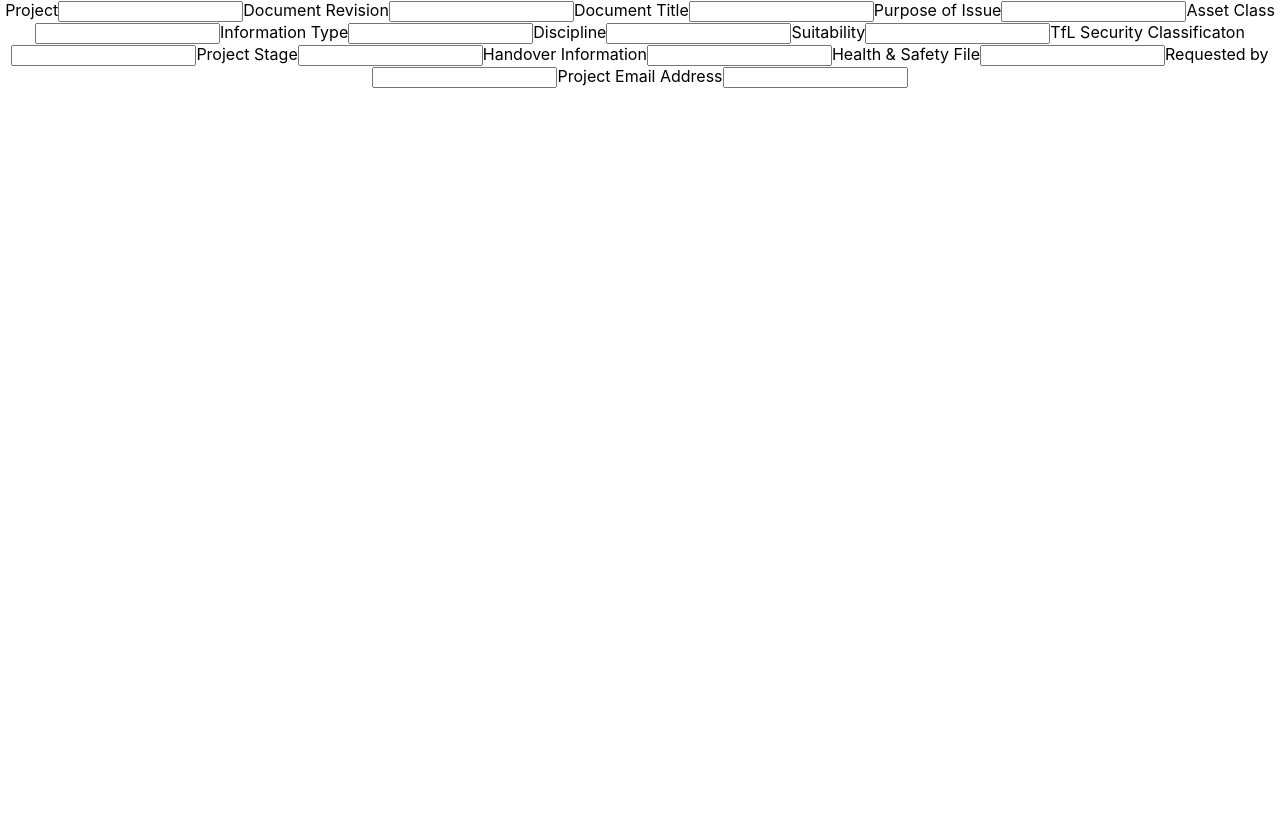
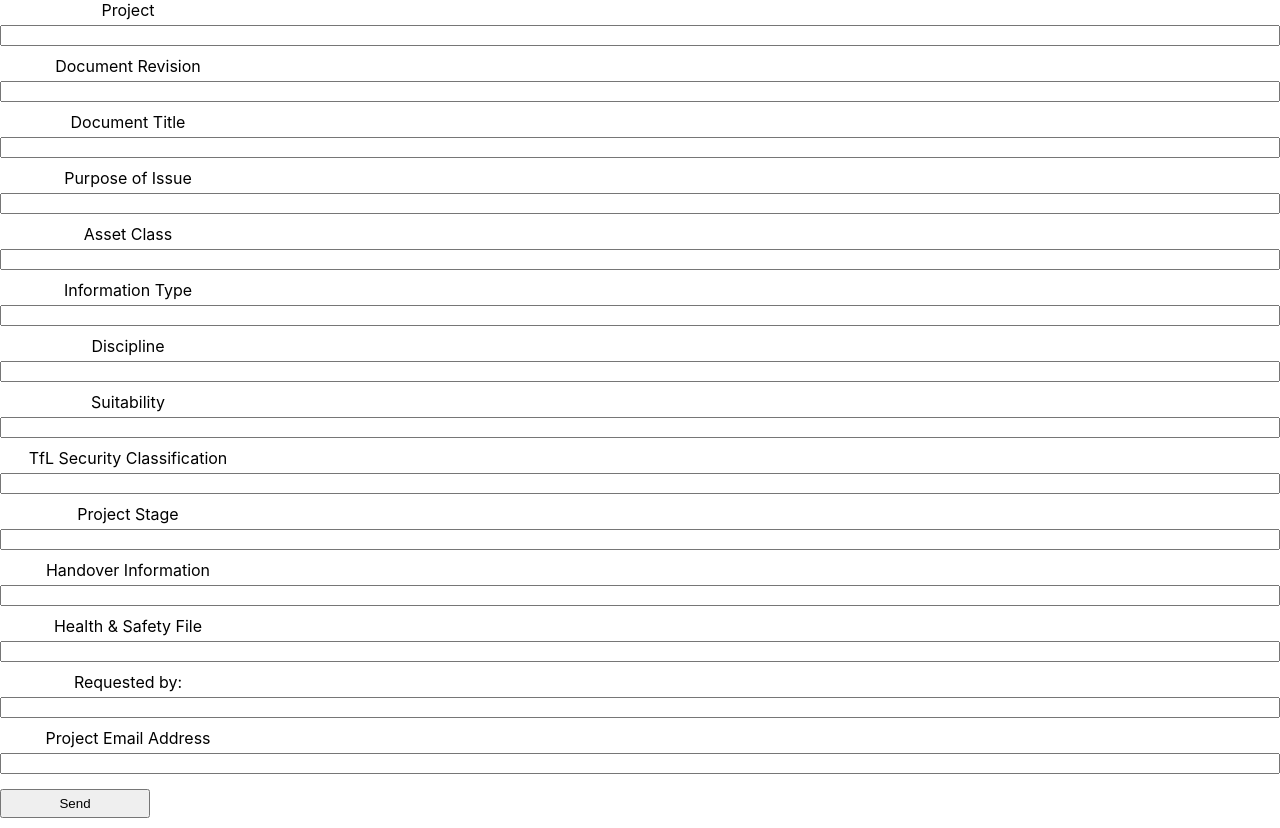
Before and after one commit to Senny10/CapitalDNRF, a React (Create React App) app in the folder document-numbers/: page / in a window 1280 px wide. Before the commit the page ends 800 px from the top, so only its background shows below. Built offline with nearby package versions, Linux system fonts and the light colour scheme.

Commit message:
add react hook form

```diff
--- a/document-numbers/package.json
+++ b/document-numbers/package.json
@@ -12,6 +12,7 @@
     "@types/react-dom": "^18.0.11",
     "react": "^18.2.0",
     "react-dom": "^18.2.0",
+    "react-hook-form": "^7.38.0",
     "react-scripts": "5.0.1",
     "typescript": "^4.9.5",
     "web-vitals": "^2.1.4"
--- a/document-numbers/src/App.css
+++ b/document-numbers/src/App.css
@@ -1,3 +1,20 @@
+.form-control {
+  display: flex;
+  flex-direction: column;
+  margin-bottom: 10px;
+}
+
+.form-control label {
+  width: 20%;
+  padding-right: 20px;
+  margin-bottom: 5px;
+}
+
+button {
+  max-width: 150px;
+  padding: 5px 10px;
+}
+
 .App {
   text-align: center;
 }
--- a/document-numbers/src/App.tsx
+++ b/document-numbers/src/App.tsx
@@ -1,71 +1,83 @@
 import React, { useState } from 'react';
+import { useForm } from 'react-hook-form';
 import './App.css';
 
 function App() {
   const [text, setText] = useState('');
-
+  const {
+    register,
+    handleSubmit,
+    formState: { errors },
+  } = useForm();
+  const onSubmit = (data: any) => {
+    console.log(data);
+  };
   return (
-    <main className="App">
-     <form method="post" id="dnrf-form">
-      <label htmlFor="project">
-        Project
-          <input type="text" value={text} onChange={e => setText(e.target.value)} />
-      </label>
-      <label htmlFor='doc_rev'>
-          Document Revision
-          <input type="text" value={text} onChange={e => setText(e.target.value)} />
-        </label>
-        <label htmlFor='doc_title'>
-          Document Title
-          <input type="text" value={text} onChange={e => setText(e.target.value)} />
-        </label>
-        <label htmlFor='purpose_of_issue'>
-          Purpose of Issue
-          <input type="text" value={text} onChange={e => setText(e.target.value)} />
-        </label>
-        <label htmlFor='asset'>
-          Asset Class
-          <input type="text" value={text} onChange={e => setText(e.target.value)} />
-        </label>
-        <label htmlFor='information_type'>
-          Information Type
-          <input type="text" value={text} onChange={e => setText(e.target.value)} />
-        </label>
-        <label htmlFor='discipline'>
-          Discipline
-          <input type="text" value={text} onChange={e => setText(e.target.value)} />
-        </label>
-        <label htmlFor='suitability'>
-          Suitability
-          <input type="text" value={text} onChange={e => setText(e.target.value)} />
-        </label>
-        <label htmlFor='security_class'>
-          TfL Security Classificaton
-          <input type="text" value={text} onChange={e => setText(e.target.value)} />
-        </label>
-        <label htmlFor='project_stage'>
-          Project Stage
-          <input type="text" value={text} onChange={e => setText(e.target.value)} />
-        </label>
-        <label htmlFor='handover'>
-          Handover Information
-          <input type="text" value={text} onChange={e => setText(e.target.value)} />
-        </label>
-        <label htmlFor='hs_file'>
-        Health &amp; Safety File
-          <input type="text" value={text} onChange={e => setText(e.target.value)} />
-        </label>
-        <label htmlFor='requested_by'>
-          Requested by
-          <input type="text" value={text} onChange={e => setText(e.target.value)} />
-        </label>
-        <label htmlFor='project_email'>
-          Project Email Address
-          <input type="text" value={text} onChange={e => setText(e.target.value)} />
-        </label>
+    <div className="App">
+     <form onSubmit={handleSubmit(onSubmit)}>
+        <div className="form-control">
+          <label>Project</label>
+          <input type="text" {...register("project")} name='project' />
+        </div>
+        <div className="form-control">
+          <label>Document Revision</label>
+          <input type="text" {...register("project")} name='project' />
+        </div>
+        <div className="form-control">
+          <label>Document Title</label>
+          <input type="text" {...register("project")} name='project' />
+        </div>
+        <div className="form-control">
+          <label>Purpose of Issue</label>
+          <input type="text" {...register("project")} name='project' />
+        </div>
+        <div className="form-control">
+          <label>Asset Class</label>
+          <input type="text" {...register("project")} name='project' />
+        </div>
+        <div className="form-control">
+          <label>Information Type</label>
+          <input type="text" {...register("project")} name='project' />
+        </div>
+        <div className="form-control">
+          <label>Discipline</label>
+          <input type="text" {...register("project")} name='project' />
+        </div>
+        <div className="form-control">
+          <label>Suitability</label>
+          <input type="text" {...register("project")} name='project' />
+        </div>
+        <div className="form-control">
+          <label>TfL Security Classification</label>
+          <input type="text" {...register("project")} name='project' />
+        </div>
+        <div className="form-control">
+          <label>Project Stage</label>
+          <input type="text" {...register("project")} name='project' />
+        </div>
+        <div className="form-control">
+          <label>Handover Information</label>
+          <input type="text" {...register("project")} name='project' />
+        </div>
+        <div className="form-control">
+          <label>Health &amp; Safety File</label>
+          <input type="text" {...register("project")} name='project' />
+        </div>
+        <div className="form-control">
+          <label>Requested by:</label>
+          <input type="text" {...register("project")} name='project' />
+        </div>
+        <div className="form-control">
+          <label>Project Email Address</label>
+          <input type="text" {...register("project")} name='project' />
+        </div>
+        <div className="form-control">
+          <label></label>
+          <button type="submit">Send</button>
+        </div>
      </form>
 
-    </main>
+    </div>
   );
 }
 
```
Also changed, not shown: 1 other file (tests, documents, lock files or other folders).
